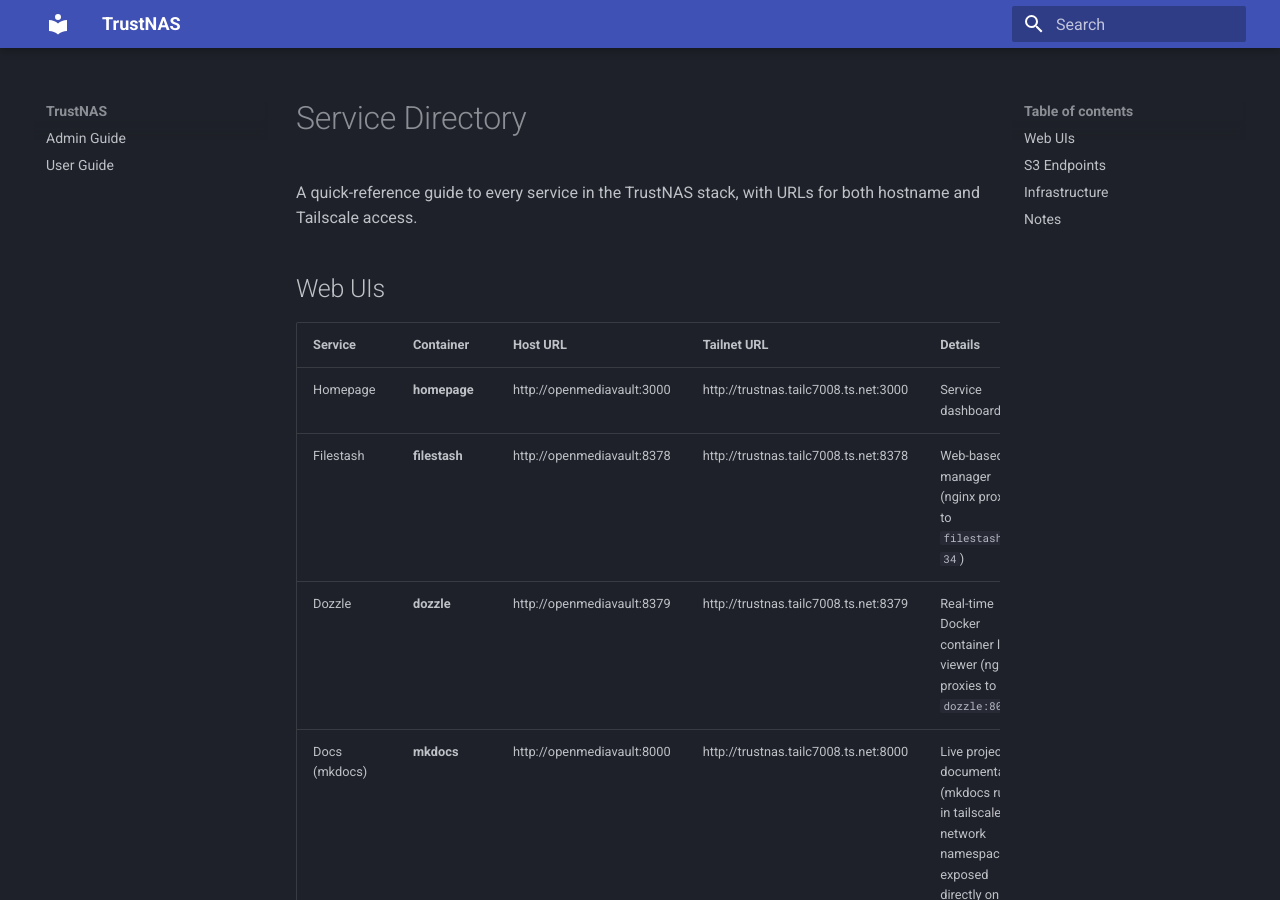
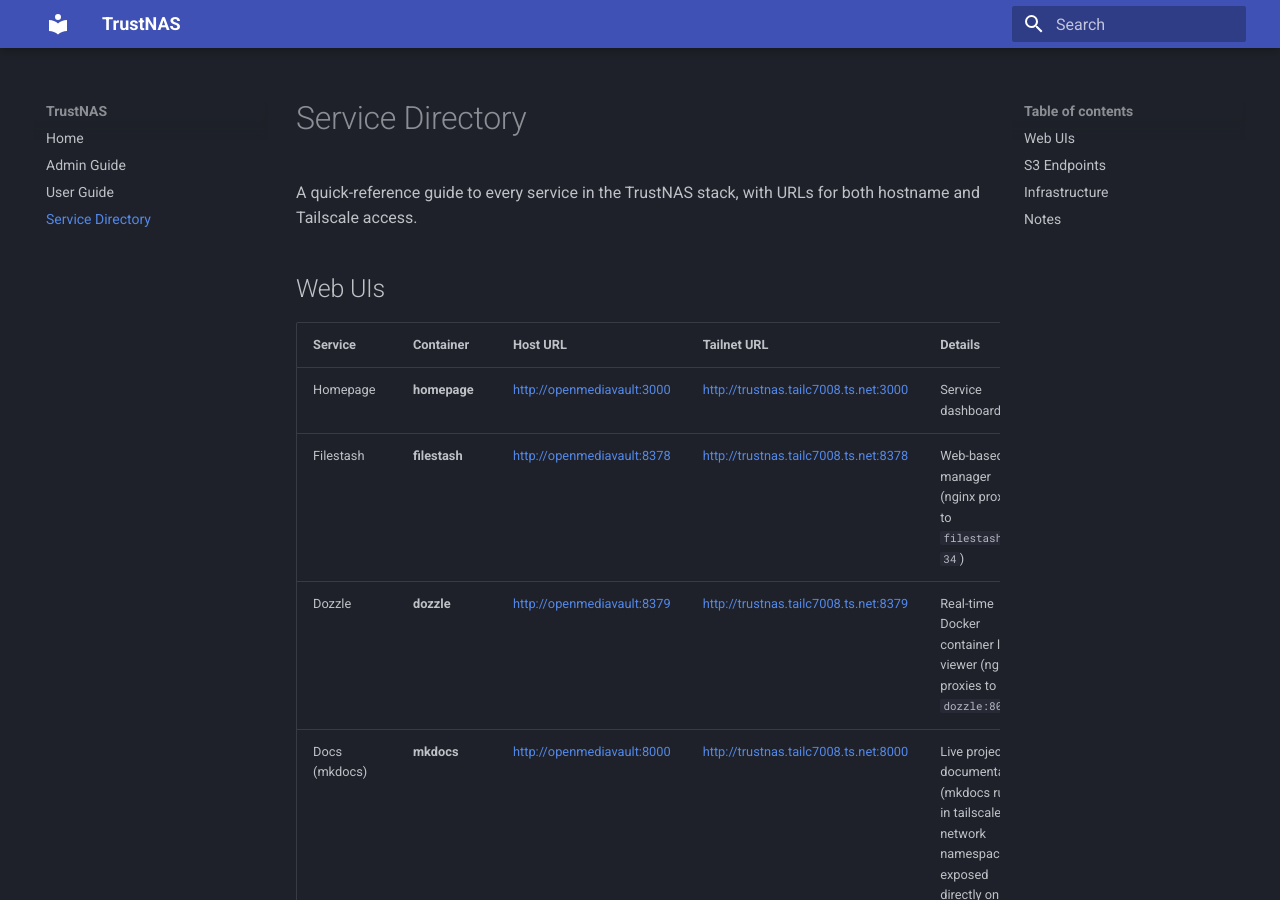
Before and after one commit to shahvirb/trustnas, an MkDocs documentation site: the page built from docs/service-directory.md, in a window 1280 px wide and 900 px high. Built offline with MkDocs 1.6.1 and Material for MkDocs 9.7.7, drawn with Linux system fonts in a browser that asks for light colours.

Commit message:
docs: enable magiclink extension for clickable URLs

```diff
--- a/mkdocs.yml
+++ b/mkdocs.yml
@@ -6,6 +6,10 @@
     toggle:
       icon: material/brightness-7
       name: Switch to light mode
+markdown_extensions:
+  - pymdownx.magiclink
 nav:
+  - Home: index.md
   - Admin Guide: admin.md
   - User Guide: onboarding.md
+  - Service Directory: service-directory.md
```
